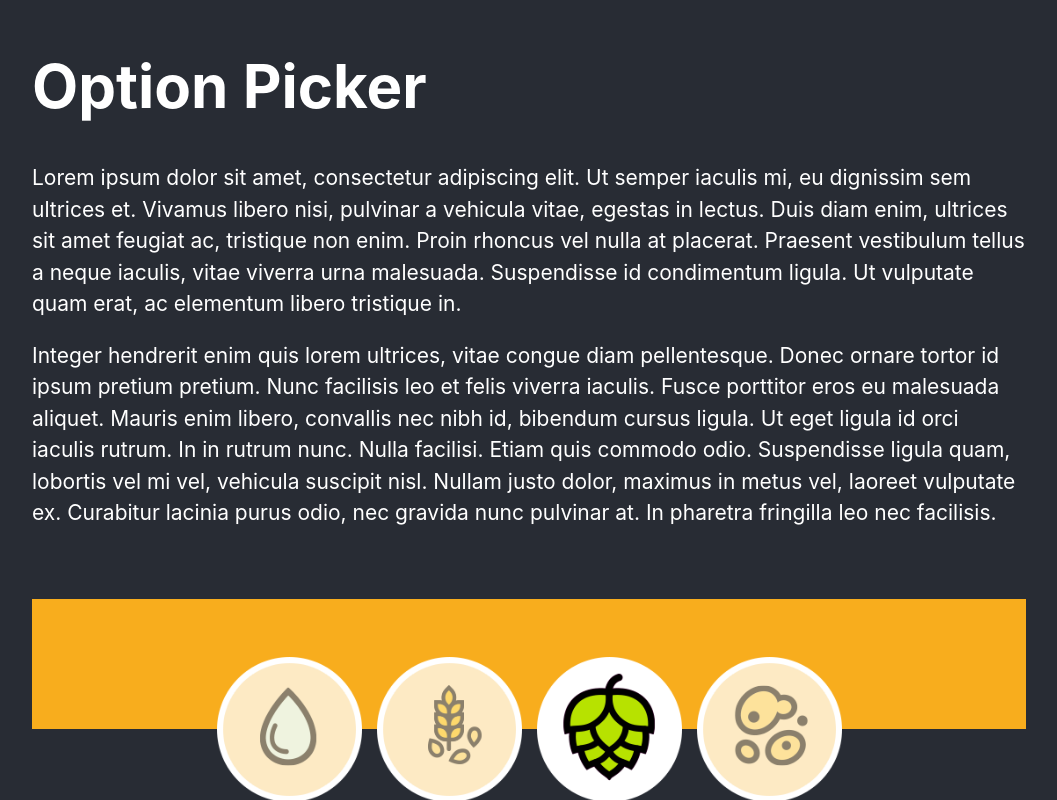
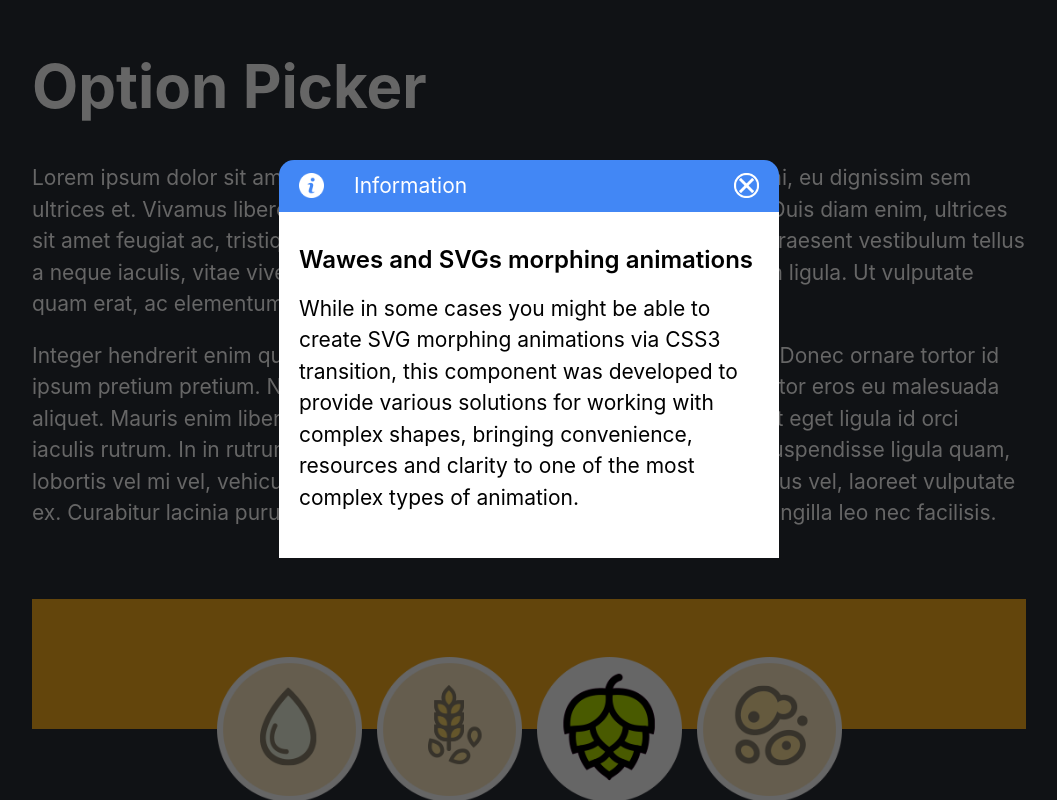
Before and after one commit to mbish0p/Portfolio, a React (Create React App) app: page /picker in a window 1280 px wide. Shown: the top 800 px of the page, without its empty margins (111-1168 px from the left). Built offline with nearby package versions, Linux system fonts and the light colour scheme.

Commit message:
Add modal to picker

```diff
--- a/src/components/picker/Picker.tsx
+++ b/src/components/picker/Picker.tsx
@@ -1,9 +1,25 @@
 import React from "react";
+import { useState, useEffect } from "react";
 
 //components
 import PickerComponent from "./PickerComponent";
+import InfoModal from "../common/modals/InfoModal";
 
 const Picker = () => {
+  const modalTitle = "Wawes and SVGs morphing animations";
+  const modalDescription =
+    "While in some cases you might be able to create SVG morphing animations via CSS3 transition, this component was developed to provide various solutions for working with complex shapes, bringing convenience, resources and clarity to one of the most complex types of animation.";
+
+  const [isModalOpen, setIsModalOpen] = useState(false);
+
+  useEffect(() => {
+    setIsModalOpen(true);
+  }, []);
+
+  const closeCallback = () => {
+    setIsModalOpen(false);
+  };
+
   return (
     <div className="picker--wrapper">
       <div className="container">
@@ -46,6 +62,12 @@ const Picker = () => {
           Vestibulum pharetra rhoncus purus, in egestas felis fringilla ac.
         </p>
       </div>
+      <InfoModal
+        open={isModalOpen}
+        closeCallback={closeCallback}
+        lead={modalTitle}
+        description={modalDescription}
+      />
     </div>
   );
 };
```
